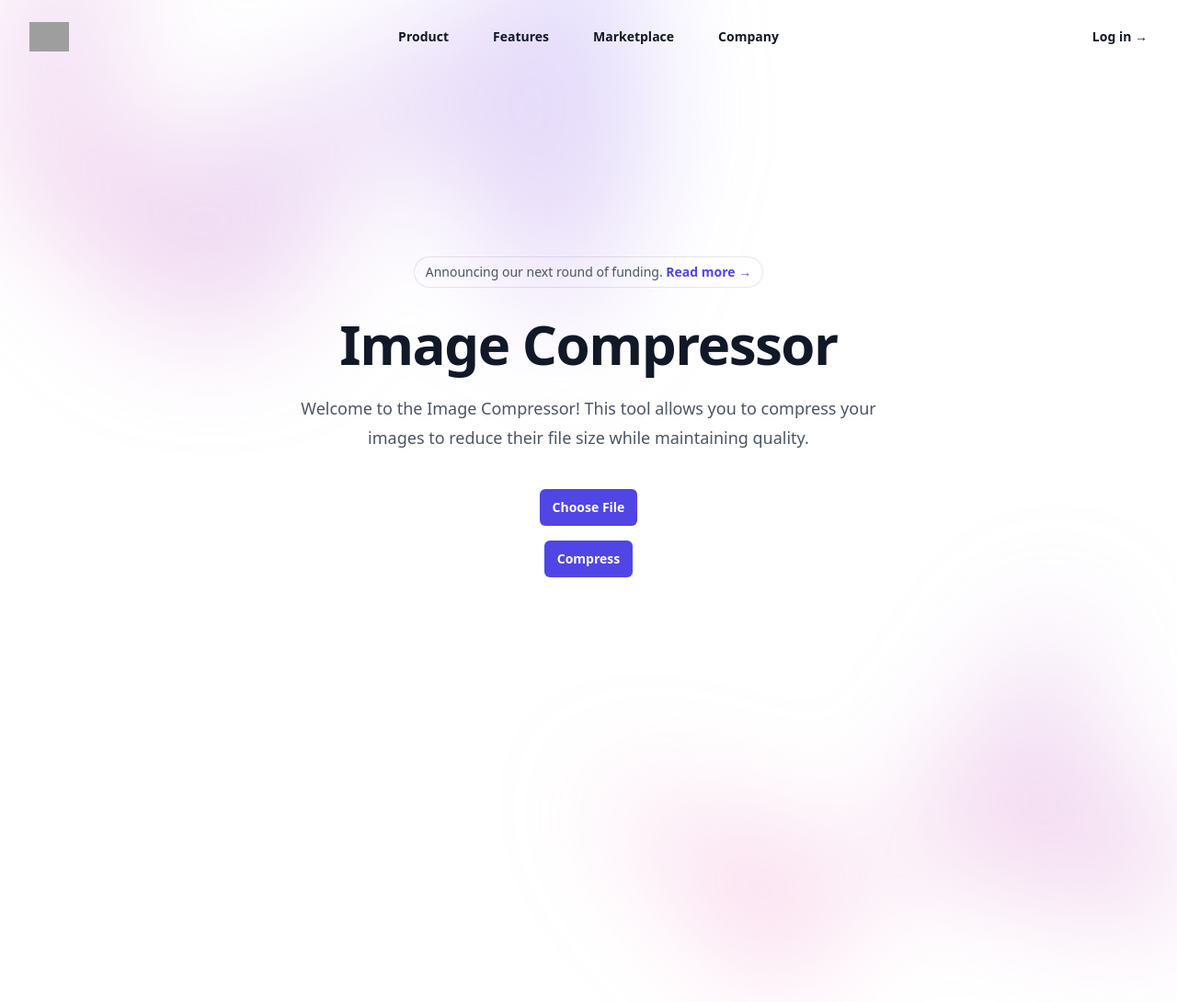
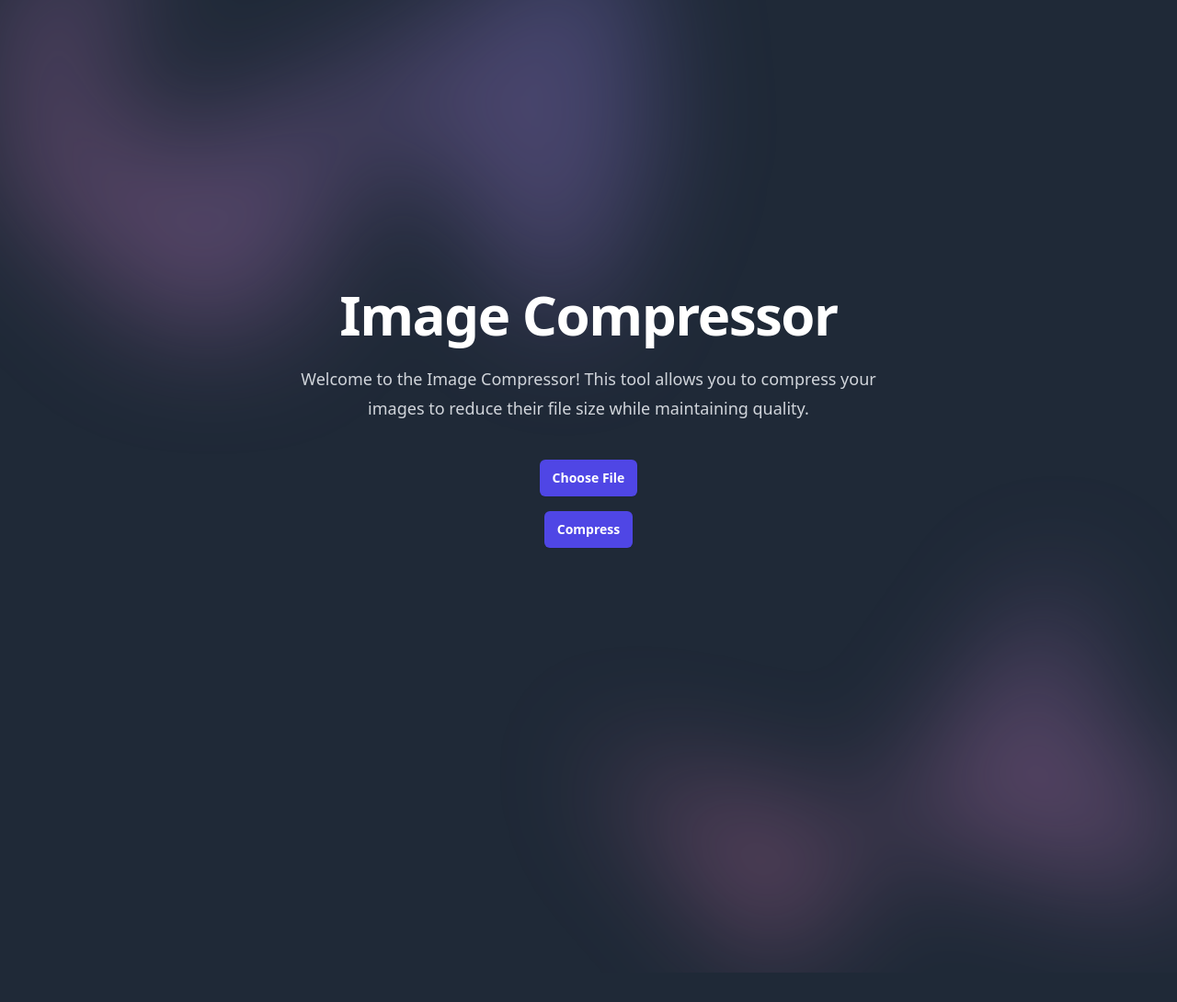
Before and after one commit to anshul11111/image-compressor, a Flask app: page / in a window 1280 px wide. Shown: the whole page at 92% size. After the commit the page ends 1058 px from the top, so only its background shows below. Run offline with Flask 2, Linux system fonts and the light colour scheme; some libraries are stand-ins or nearby versions; grey boxes are pictures that could not be loaded.

Commit message:
Update styles.css to fix #buttons selector and improve styling

```diff
--- a/templates/index.html
+++ b/templates/index.html
@@ -1,83 +1,33 @@
 <!doctype html>
 <html lang="en">
+
 <head>
     <meta charset="UTF-8">
     <meta name="viewport" content="width=device-width, initial-scale=1.0">
     <title>Image Compressor</title>
     <script src="https://cdn.tailwindcss.com"></script>
 </head>
-<body class="bg-white">
+
+<body class="bg-gray-800 text-white">
     <header class="absolute inset-x-0 top-0 z-50">
-        <nav class="flex items-center justify-between p-6 lg:px-8" aria-label="Global">
-            <div class="flex lg:flex-1">
-                <a href="#" class="-m-1.5 p-1.5">
-                    <span class="sr-only">Your Company</span>
-                    <img class="h-8 w-auto" src="https://tailwindui.com/img/logos/mark.svg?color=indigo&shade=600" alt="">
-                </a>
-            </div>
-            <div class="flex lg:hidden">
-                <button type="button" class="-m-2.5 inline-flex items-center justify-center rounded-md p-2.5 text-gray-700">
-                    <span class="sr-only">Open main menu</span>
-                    <svg class="h-6 w-6" fill="none" viewBox="0 0 24 24" stroke-width="1.5" stroke="currentColor" aria-hidden="true">
-                        <path stroke-linecap="round" stroke-linejoin="round" d="M3.75 6.75h16.5M3.75 12h16.5m-16.5 5.25h16.5" />
-                    </svg>
-                </button>
-            </div>
-            <div class="hidden lg:flex lg:gap-x-12">
-                <a href="#" class="text-sm font-semibold leading-6 text-gray-900">Product</a>
-                <a href="#" class="text-sm font-semibold leading-6 text-gray-900">Features</a>
-                <a href="#" class="text-sm font-semibold leading-6 text-gray-900">Marketplace</a>
-                <a href="#" class="text-sm font-semibold leading-6 text-gray-900">Company</a>
-            </div>
-            <div class="hidden lg:flex lg:flex-1 lg:justify-end">
-                <a href="#" class="text-sm font-semibold leading-6 text-gray-900">Log in <span aria-hidden="true">&rarr;</span></a>
-            </div>
-        </nav>
         <div class="lg:hidden" role="dialog" aria-modal="true">
             <div class="fixed inset-0 z-50"></div>
-            <div class="fixed inset-y-0 right-0 z-50 w-full overflow-y-auto bg-white px-6 py-6 sm:max-w-sm sm:ring-1 sm:ring-gray-900/10">
-                <div class="flex items-center justify-between">
-                    <a href="#" class="-m-1.5 p-1.5">
-                        <span class="sr-only">Your Company</span>
-                        <img class="h-8 w-auto" src="https://tailwindui.com/img/logos/mark.svg?color=indigo&shade=600" alt="">
-                    </a>
-                    <button type="button" class="-m-2.5 rounded-md p-2.5 text-gray-700">
-                        <span class="sr-only">Close menu</span>
-                        <svg class="h-6 w-6" fill="none" viewBox="0 0 24 24" stroke-width="1.5" stroke="currentColor" aria-hidden="true">
-                            <path stroke-linecap="round" stroke-linejoin="round" d="M6 18L18 6M6 6l12 12" />
-                        </svg>
-                    </button>
-                </div>
-                <div class="mt-6 flow-root">
-                    <div class="-my-6 divide-y divide-gray-500/10">
-                        <div class="space-y-2 py-6">
-                            <a href="#" class="-mx-3 block rounded-lg px-3 py-2 text-base font-semibold leading-7 text-gray-900 hover:bg-gray-50">Product</a>
-                            <a href="#" class="-mx-3 block rounded-lg px-3 py-2 text-base font-semibold leading-7 text-gray-900 hover:bg-gray-50">Features</a>
-                            <a href="#" class="-mx-3 block rounded-lg px-3 py-2 text-base font-semibold leading-7 text-gray-900 hover:bg-gray-50">Marketplace</a>
-                            <a href="#" class="-mx-3 block rounded-lg px-3 py-2 text-base font-semibold leading-7 text-gray-900 hover:bg-gray-50">Company</a>
-                        </div>
-                        <div class="py-6">
-                            <a href="#" class="-mx-3 block rounded-lg px-3 py-2.5 text-base font-semibold leading-7 text-gray-900 hover:bg-gray-50">Log in</a>
-                        </div>
-                    </div>
-                </div>
-            </div>
         </div>
     </header>
 
     <div class="relative isolate px-6 pt-14 lg:px-8">
         <div class="absolute inset-x-0 -top-40 -z-10 transform-gpu overflow-hidden blur-3xl sm:-top-80" aria-hidden="true">
-            <div class="relative left-[calc(50%-11rem)] aspect-[1155/678] w-[36.125rem] -translate-x-1/2 rotate-[30deg] bg-gradient-to-tr from-[#ff80b5] to-[#9089fc] opacity-30 sm:left-[calc(50%-30rem)] sm:w-[72.1875rem]" style="clip-path: polygon(74.1% 44.1%, 100% 61.6%, 97.5% 26.9%, 85.5% 0.1%, 80.7% 2%, 72.5% 32.5%, 60.2% 62.4%, 52.4% 68.1%, 47.5% 58.3%, 45.2% 34.5%, 27.5% 76.7%, 0.1% 64.9%, 17.9% 100%, 27.6% 76.8%, 76.1% 97.7%, 74.1% 44.1%)"></div>
+            <div class="relative left-[calc(50%-11rem)] aspect-[1155/678] w-[36.125rem] -translate-x-1/2 rotate-[30deg] bg-gradient-to-tr from-[#ff80b5] to-[#9089fc] opacity-30 sm:left-[calc(50%-30rem)] sm:w-[72.1875rem]"
+                style="clip-path: polygon(74.1% 44.1%, 100% 61.6%, 97.5% 26.9%, 85.5% 0.1%, 80.7% 2%, 72.5% 32.5%, 60.2% 62.4%, 52.4% 68.1%, 47.5% 58.3%, 45.2% 34.5%, 27.5% 76.7%, 0.1% 64.9%, 17.9% 100%, 27.6% 76.8%, 76.1% 97.7%, 74.1% 44.1%)">
+            </div>
         </div>
         <div class="mx-auto max-w-2xl py-32 sm:py-48 lg:py-56">
             <div class="hidden sm:mb-8 sm:flex sm:justify-center">
-                <div class="relative rounded-full px-3 py-1 text-sm leading-6 text-gray-600 ring-1 ring-gray-900/10 hover:ring-gray-900/20">
-                    Announcing our next round of funding. <a href="#" class="font-semibold text-indigo-600"><span class="absolute inset-0" aria-hidden="true"></span>Read more <span aria-hidden="true">&rarr;</span></a>
-                </div>
             </div>
             <div class="text-center">
-                <h1 class="text-4xl font-bold tracking-tight text-gray-900 sm:text-6xl">Image Compressor</h1>
-                <p class="mt-6 text-lg leading-8 text-gray-600">Welcome to the Image Compressor! This tool allows you to compress your images to reduce their file size while maintaining quality.</p>
+                <h1 class="text-4xl font-bold tracking-tight text-white sm:text-6xl">Image Compressor</h1>
+                <p class="mt-6 text-lg leading-8 text-gray-300">Welcome to the Image Compressor! This tool allows you to compress your images to reduce their file size while maintaining quality.</p>
+                <div class="buttons">
                     <div class="mt-10 flex items-center justify-center gap-x-6">
                         <form id="uploadForm" enctype="multipart/form-data" class="flex flex-col items-center">
                             <label for="image" class="mb-4 cursor-pointer rounded-md bg-indigo-600 px-3.5 py-2.5 text-sm font-semibold text-white shadow-sm hover:bg-indigo-500 focus-visible:outline focus-visible:outline-2 focus-visible:outline-offset-2 focus-visible:outline-indigo-600">
@@ -88,19 +38,28 @@
                             <input type="submit" value="Compress" class="rounded-md bg-indigo-600 px-3.5 py-2.5 text-sm font-semibold text-white shadow-sm hover:bg-indigo-500 focus-visible:outline focus-visible:outline-2 focus-visible:outline-offset-2 focus-visible:outline-indigo-600">
                         </form>
                     </div>
+                </div>
                 <div id="result" class="mt-10 text-center">
-                    <p id="originalSize" class="text-lg leading-8 text-gray-600"></p>
-                    <p id="compressedSize" class="text-lg leading-8 text-gray-600"></p>
-                    <p id="compressionPercentage" class="text-lg leading-8 text-gray-600"></p>
-                    <button id="downloadButton" style="display: none;" class="mt-4 rounded-md bg-indigo-600 px-3.5 py-2.5 text-sm font-semibold text-white shadow-sm hover:bg-indigo-500 focus-visible:outline focus-visible:outline-2 focus-visible:outline-offset-2 focus-visible:outline-indigo-600">Download Compressed Image</button>
+                    <p id="originalSize" class="text-lg leading-8 text-gray-300"></p>
+                    <p id="compressedSize" class="text-lg leading-8 text-gray-300"></p>
+                    <p id="compressionPercentage" class="text-lg leading-8 text-gray-300"></p>
+                    <div class="flex justify-center">
+                        <button id="downloadButton" style="display: none;"
+                            class="mt-4 rounded-md bg-indigo-600 px-3.5 py-2.5 text-sm font-semibold text-white shadow-sm hover:bg-indigo-500 focus-visible:outline focus-visible:outline-2 focus-visible:outline-offset-2 focus-visible:outline-indigo-600">
+                            Download Compressed Image
+                        </button>
+                    </div>
                 </div>
             </div>
         </div>
         <div class="absolute inset-x-0 top-[calc(100%-13rem)] -z-10 transform-gpu overflow-hidden blur-3xl sm:top-[calc(100%-30rem)]" aria-hidden="true">
-            <div class="relative left-[calc(50%+3rem)] aspect-[1155/678] w-[36.125rem] -translate-x-1/2 bg-gradient-to-tr from-[#ff80b5] to-[#9089fc] opacity-30 sm:left-[calc(50%+36rem)] sm:w-[72.1875rem]" style="clip-path: polygon(74.1% 44.1%, 100% 61.6%, 97.5% 26.9%, 85.5% 0.1%, 80.7% 2%, 72.5% 32.5%, 60.2% 62.4%, 52.4% 68.1%, 47.5% 58.3%, 45.2% 34.5%, 27.5% 76.7%, 0.1% 64.9%, 17.9% 100%, 27.6% 76.8%, 76.1% 97.7%, 74.1% 44.1%)"></div>
+            <div class="relative left-[calc(50%+3rem)] aspect-[1155/678] w-[36.125rem] -translate-x-1/2 bg-gradient-to-tr from-[#ff80b5] to-[#9089fc] opacity-30 sm:left-[calc(50%+36rem)] sm:w-[72.1875rem]"
+                style="clip-path: polygon(74.1% 44.1%, 100% 61.6%, 97.5% 26.9%, 85.5% 0.1%, 80.7% 2%, 72.5% 32.5%, 60.2% 62.4%, 52.4% 68.1%, 47.5% 58.3%, 45.2% 34.5%, 27.5% 76.7%, 0.1% 64.9%, 17.9% 100%, 27.6% 76.8%, 76.1% 97.7%, 74.1% 44.1%)">
+            </div>
         </div>
     </div>
 
+    <script src="static/js/scripts.js"></script>
     <script>
         document.getElementById('image').addEventListener('change', function() {
             var fileSelected = document.getElementById('fileSelected');
@@ -112,4 +71,5 @@
         });
     </script>
 </body>
+
 </html>
```
Lines whose indentation alone changed are shown as unchanged.
